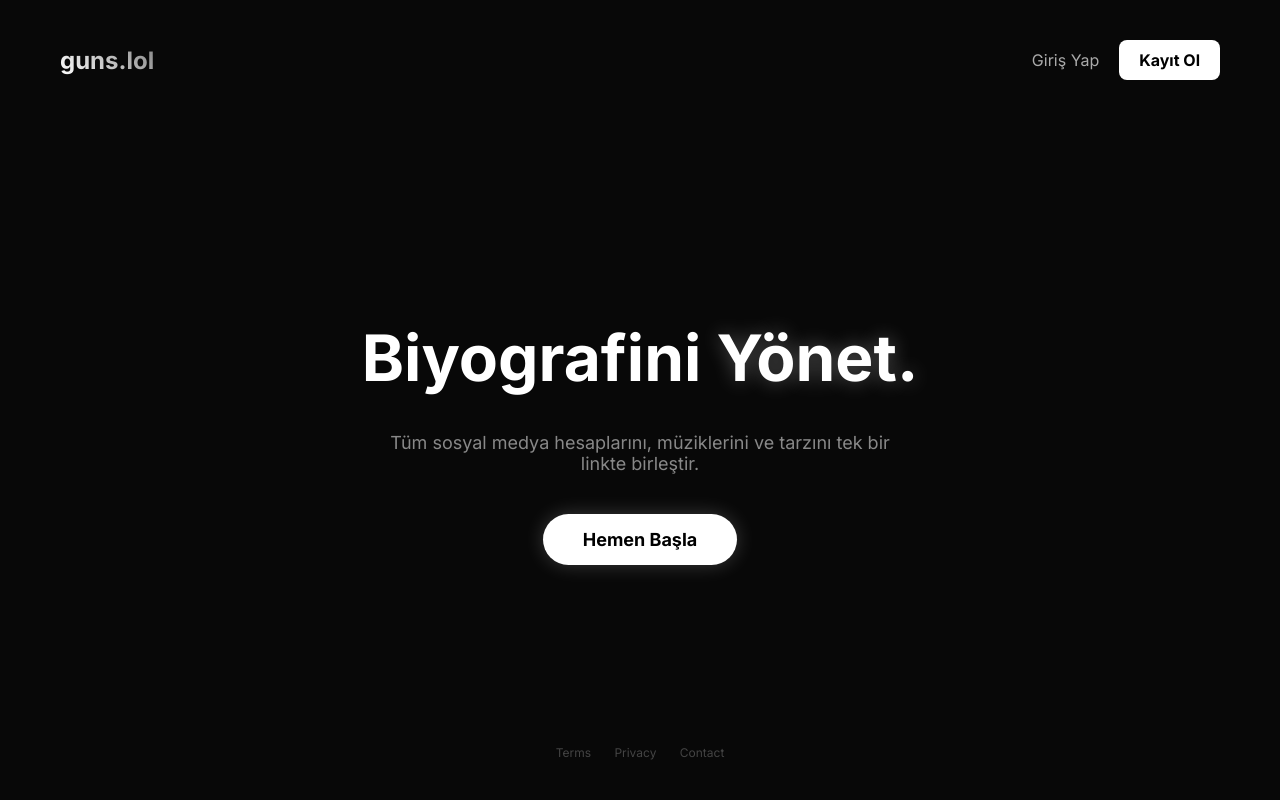
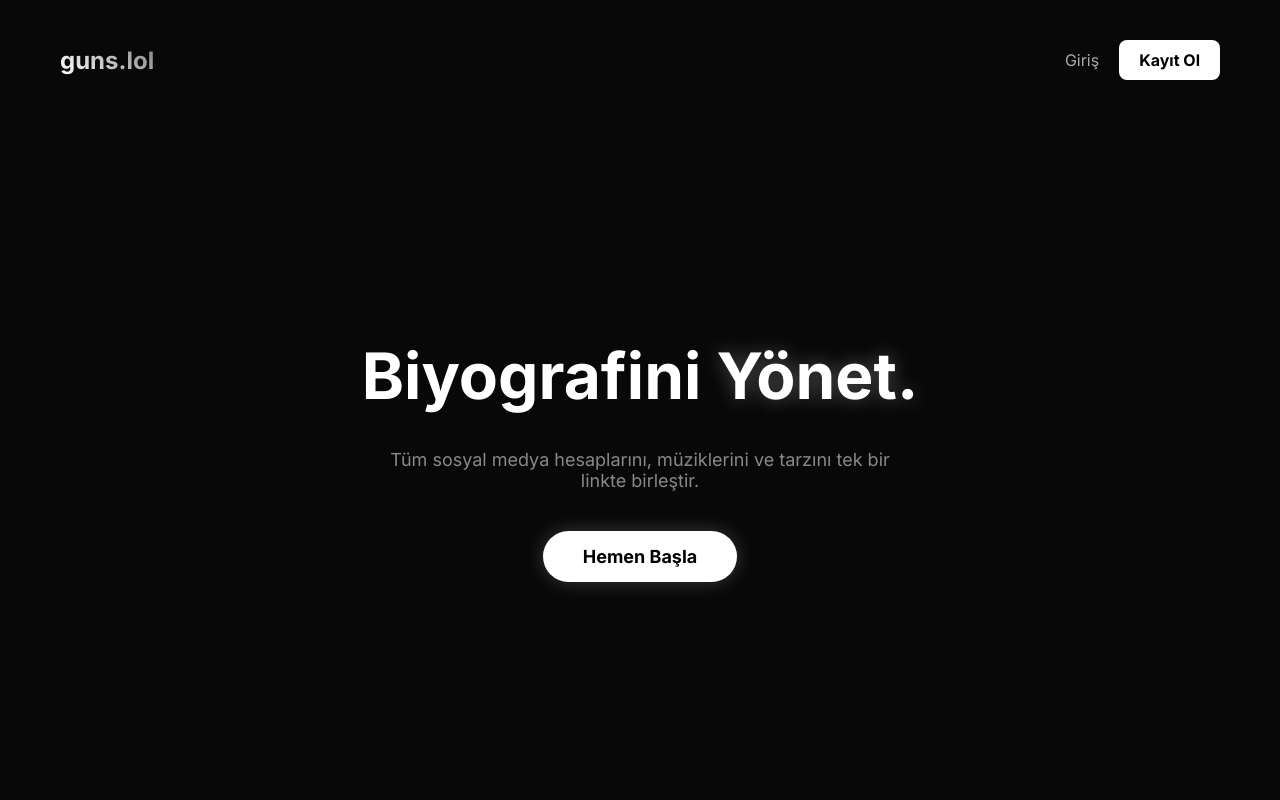
Before and after one commit to anankralbey-a11y/biolink-clone1, a Flask app: page / in a window 1280 px wide. Run offline with Flask 3, Linux system fonts and the light colour scheme.

Commit message:
Update index.html

```diff
--- a/templates/index.html
+++ b/templates/index.html
@@ -5,23 +5,14 @@
     <nav class="landing-nav">
         <div class="logo">guns.lol</div>
         <div class="nav-btns">
-            <a href="{{ url_for('login') }}" class="btn-text">Giriş Yap</a>
+            <a href="{{ url_for('login') }}" class="btn-text">Giriş</a>
             <a href="{{ url_for('register') }}" class="btn-primary">Kayıt Ol</a>
         </div>
     </nav>
-
     <div class="hero-section">
         <h1>Biyografini <span class="highlight">Yönet.</span></h1>
         <p>Tüm sosyal medya hesaplarını, müziklerini ve tarzını tek bir linkte birleştir.</p>
-        <div class="hero-btns">
-            <a href="{{ url_for('register') }}" class="btn-hero">Hemen Başla</a>
-        </div>
-    </div>
-
-    <div class="footer-links">
-        <span>Terms</span>
-        <span>Privacy</span>
-        <span>Contact</span>
+        <a href="{{ url_for('register') }}" class="btn-hero">Hemen Başla</a>
     </div>
 </div>
 {% endblock %}
```
